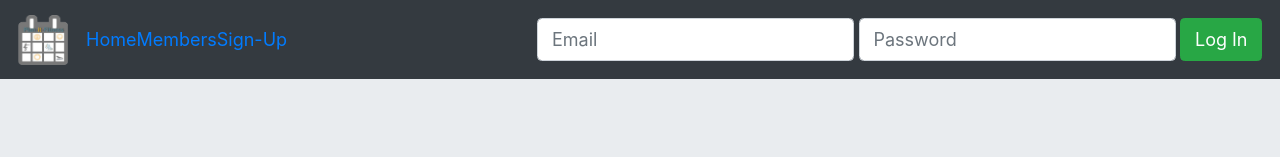
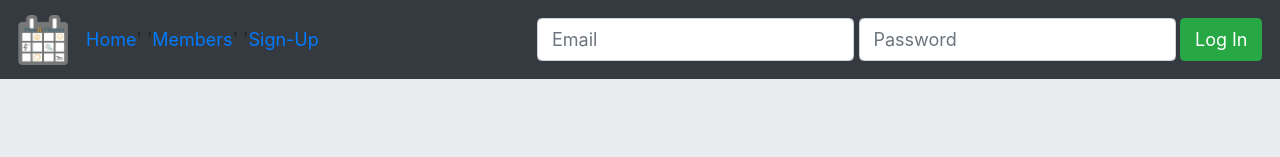
Before and after one commit to dcastro20/Project-3-Next, a Next.js app in the folder nextjs-blog/: page / in a window 1280 px wide. Shown: the top 157 px of the page. Built offline with nearby package versions, Linux system fonts and the light colour scheme.

Commit message:
updated navagation and members.js

```diff
--- a/nextjs-blog/components/Navigation.js
+++ b/nextjs-blog/components/Navigation.js
@@ -16,9 +16,11 @@ const Navigation = () => (
         <Link href="/">
           <a>Home</a>
         </Link>
+        ' '
         <Link href="Members">
-          <a>Members</a>
+          <a> Members </a>
         </Link>
+        ' '
         <Link href="SignUp">
           <a>Sign-Up</a>
         </Link>
--- a/nextjs-blog/pages/members.js
+++ b/nextjs-blog/pages/members.js
@@ -5,6 +5,7 @@ import Container from "react-bootstrap/Container";
 import Library from "../components/Library";
 import SearchBar from "../components/searchBar";
 import Footer from "../components/Footer";
+
 
 export default function Members() {
   return (
@@ -24,7 +25,6 @@ export default function Members() {
       </section>
       <Library />
       <SearchBar />
-
       <Footer />
     </Layout>
   );
```
